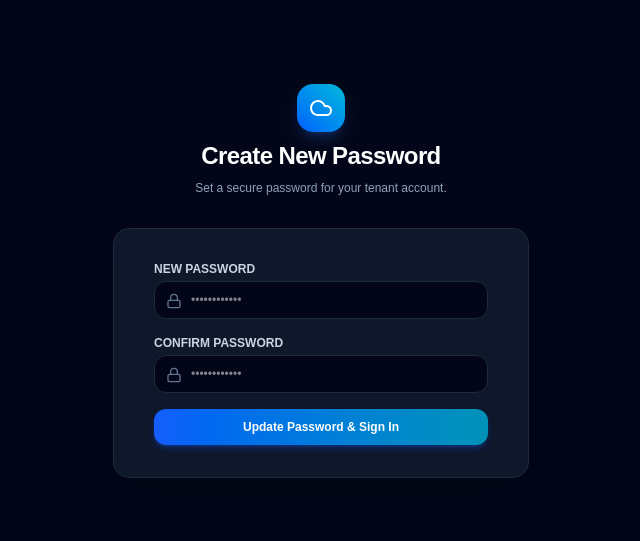
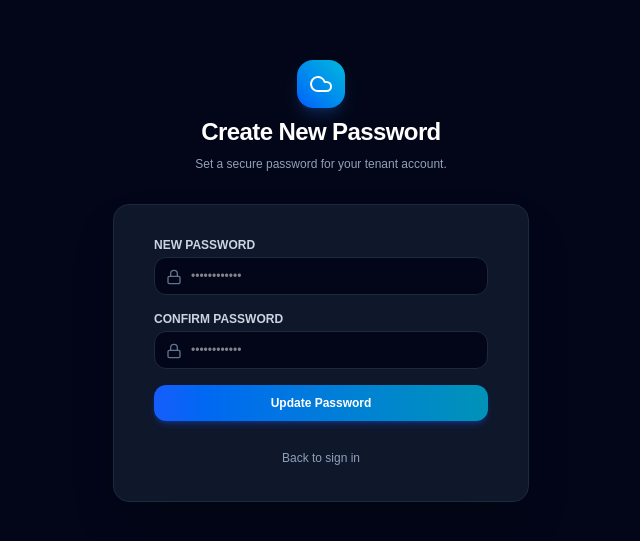
Before and after one commit to KAIRON92/AutoWork, a Next.js app in the folder frontend/: page /reset-password in a window 1280 px wide. Shown: the part 119-660 px from the top of the page, without its empty margins (319-959 px from the left). Built offline with nearby package versions, Linux system fonts and the light colour scheme; no server answers.

Commit message:
fix(frontend): remove demo reset token

```diff
--- a/frontend/src/app/(auth)/reset-password/page.tsx
+++ b/frontend/src/app/(auth)/reset-password/page.tsx
@@ -1,25 +1,36 @@
 "use client";
 
-import { useState } from 'react';
+import { useEffect, useState } from 'react';
 import Link from 'next/link';
 import axios from 'axios';
-import { Cloud, ArrowLeft, CheckCircle2, Lock } from 'lucide-react';
-import { useRouter } from 'next/navigation';
+import { Cloud, CheckCircle2, Lock } from 'lucide-react';
+import { useRouter, useSearchParams } from 'next/navigation';
 
 const API_BASE = process.env.NEXT_PUBLIC_API_URL || 'http://localhost:4000/api';
 
 export default function ResetPasswordPage() {
   const router = useRouter();
-  const [token, setToken] = useState('demo-reset-token');
+  const searchParams = useSearchParams();
+  const [token, setToken] = useState('');
   const [password, setPassword] = useState('');
   const [confirmPassword, setConfirmPassword] = useState('');
+  const [error, setError] = useState('');
   const [submitted, setSubmitted] = useState(false);
   const [loading, setLoading] = useState(false);
 
+  useEffect(() => {
+    setToken(searchParams.get('token') || '');
+  }, [searchParams]);
+
   const handleSubmit = async (e: React.FormEvent) => {
     e.preventDefault();
+    setError('');
+    if (!token) {
+      setError('This reset link is invalid or incomplete.');
+      return;
+    }
     if (!password || password !== confirmPassword) {
-      alert('Passwords must match and cannot be empty.');
+      setError('Passwords must match and cannot be empty.');
       return;
     }
 
@@ -28,7 +39,7 @@ export default function ResetPasswordPage() {
       await axios.post(`${API_BASE}/v1/auth/reset-password`, { token, password });
       setSubmitted(true);
     } catch (err: any) {
-      alert(`Reset failed: ${err.message}`);
+      setError(err.response?.data?.message || 'Password reset failed.');
     } finally {
       setLoading(false);
     }
@@ -52,59 +63,28 @@ export default function ResetPasswordPage() {
                 <CheckCircle2 className="h-6 w-6" />
               </div>
               <p className="text-sm font-semibold text-white">Password Reset Complete</p>
-              <p className="text-xs text-slate-400">
-                Your password has been successfully updated. You can now sign in with your new credentials.
-              </p>
-              <Link
-                href="/login"
-                className="inline-block px-5 py-2.5 bg-gradient-to-r from-blue-600 to-cyan-600 text-white rounded-xl text-xs font-semibold shadow-md shadow-blue-600/30"
-              >
-                Sign in to Dashboard
-              </Link>
+              <p className="text-xs text-slate-400">Your password has been successfully updated. You can now sign in with your new credentials.</p>
+              <Link href="/login" className="inline-block px-5 py-2.5 bg-gradient-to-r from-blue-600 to-cyan-600 text-white rounded-xl text-xs font-semibold shadow-md shadow-blue-600/30">Sign in to Dashboard</Link>
             </div>
           ) : (
             <form onSubmit={handleSubmit} className="space-y-4">
+              {error && <div className="p-3 rounded-xl bg-rose-950/60 border border-rose-800 text-rose-300 text-xs" role="alert">{error}</div>}
               <div>
-                <label className="block text-xs font-semibold text-slate-300 uppercase mb-1">
-                  New Password
-                </label>
+                <label className="block text-xs font-semibold text-slate-300 uppercase mb-1">New Password</label>
                 <div className="relative">
                   <Lock className="h-4 w-4 absolute left-3 top-3 text-slate-500" />
-                  <input
-                    type="password"
-                    required
-                    placeholder="••••••••••••"
-                    value={password}
-                    onChange={(e) => setPassword(e.target.value)}
-                    className="w-full text-xs text-white bg-slate-950 border border-slate-800 rounded-xl pl-9 pr-3 py-2.5 focus:ring-2 focus:ring-cyan-500 focus:border-cyan-500"
-                  />
+                  <input type="password" required minLength={8} placeholder="••••••••••••" value={password} onChange={(e) => setPassword(e.target.value)} className="w-full text-xs text-white bg-slate-950 border border-slate-800 rounded-xl pl-9 pr-3 py-2.5 focus:ring-2 focus:ring-cyan-500 focus:border-cyan-500" />
                 </div>
               </div>
-
               <div>
-                <label className="block text-xs font-semibold text-slate-300 uppercase mb-1">
-                  Confirm Password
-                </label>
+                <label className="block text-xs font-semibold text-slate-300 uppercase mb-1">Confirm Password</label>
                 <div className="relative">
                   <Lock className="h-4 w-4 absolute left-3 top-3 text-slate-500" />
-                  <input
-                    type="password"
-                    required
-                    placeholder="••••••••••••"
-                    value={confirmPassword}
-                    onChange={(e) => setConfirmPassword(e.target.value)}
-                    className="w-full text-xs text-white bg-slate-950 border border-slate-800 rounded-xl pl-9 pr-3 py-2.5 focus:ring-2 focus:ring-cyan-500 focus:border-cyan-500"
-                  />
+                  <input type="password" required minLength={8} placeholder="••••••••••••" value={confirmPassword} onChange={(e) => setConfirmPassword(e.target.value)} className="w-full text-xs text-white bg-slate-950 border border-slate-800 rounded-xl pl-9 pr-3 py-2.5 focus:ring-2 focus:ring-cyan-500 focus:border-cyan-500" />
                 </div>
               </div>
-
-              <button
-                type="submit"
-                disabled={loading}
-                className="w-full py-2.5 px-4 bg-gradient-to-r from-blue-600 to-cyan-600 hover:opacity-95 text-white text-xs font-semibold rounded-xl shadow-md shadow-blue-600/30 transition-all"
-              >
-                {loading ? 'Updating password...' : 'Update Password & Sign In'}
-              </button>
+              <button type="submit" disabled={loading} className="w-full py-2.5 px-4 bg-gradient-to-r from-blue-600 to-cyan-600 hover:opacity-95 text-white text-xs font-semibold rounded-xl shadow-md shadow-blue-600/30 transition-all">{loading ? 'Updating password...' : 'Update Password'}</button>
+              <div className="text-center pt-2"><Link href="/login" className="text-xs font-medium text-slate-400 hover:text-slate-300">Back to sign in</Link></div>
             </form>
           )}
         </div>
```
